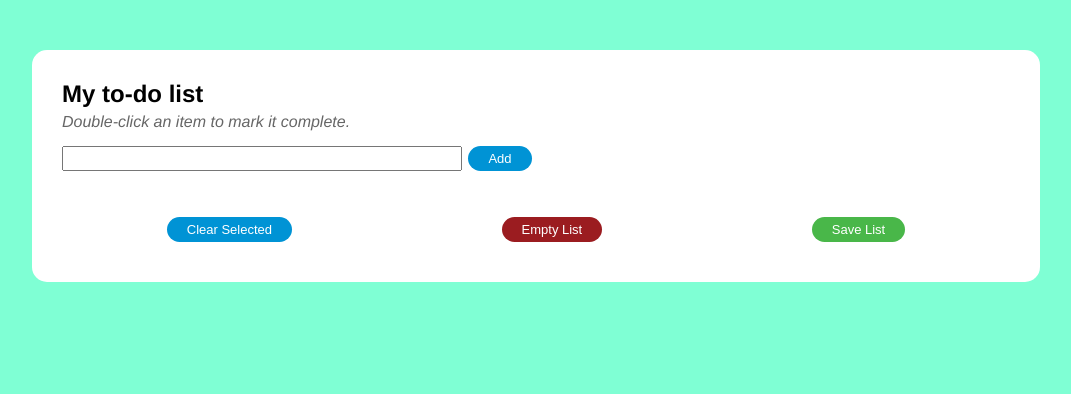
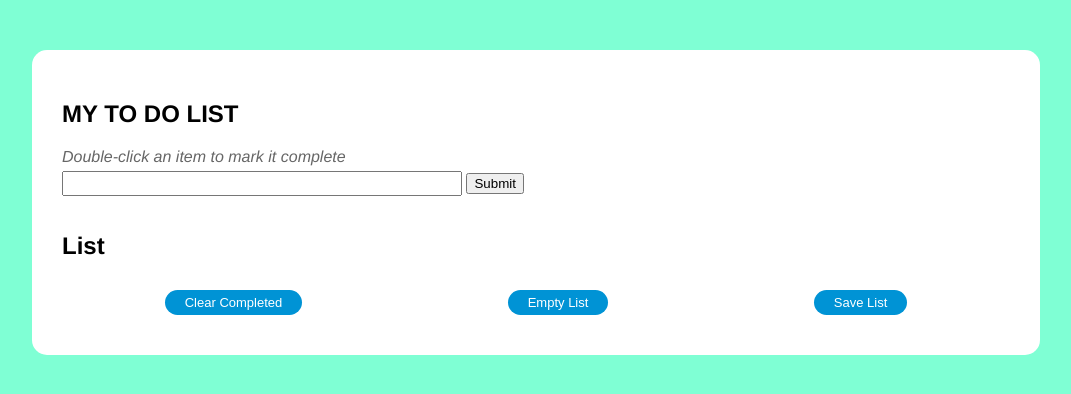
Before and after one commit to abdanyak/to-do-list, a plain HTML site: page index.html in a window 1280 px wide. Shown: the whole page, without its empty margins (104-1175 px from the left). Drawn offline with Linux system fonts and the light colour scheme.

Commit message:
Update index.html

```diff
--- a/index.html
+++ b/index.html
@@ -7,23 +7,33 @@
     <title>To Do List</title>
 </head>
 <body>
-    <div class="todo-wrapper">
-        <h2>My to-do list</h2>
-        <p>Double-click an item to mark it complete.</p>
+    <main>
+        <div class="todo-wrapper">
+            <section class="container-add">
+                <div class="header-add">
+                    <h1>MY TO DO LIST</h1>
+                    <p>Double-click an item to mark it complete</p>
+                </div>
+                <form name="todo-adder" class="submit-add">
+                    <input type="text" id="todo-entry-box">
+                    <button id="add-button" class="form-button">Submit</button>
+                </form>
+            </section>
 
-        <form name="todo-adder">
-            <input type="text" id="todo-entry-box" />
-        </form>
-        <button id="add-btn" class="pretty-button">Add</button>
-        <br />
-        <ol id="todo-list">
-        </ol>
-        <div id="control-wrapper">
-            <button id="clear-btn" onclick="clearSelectedToDoItems()" class="pretty-button">Clear Selected</button>
-            <button id="empty-btn" onclick="emptyList()" class="pretty-button">Empty List</button>
-            <button id="save-btn" onclick="saveList()" class="pretty-button">Save List</button>
+            <section class="list-content">
+                <h1>List</h1>
+                <ol id="todo-list">
+                    <!-- isi -->
+                </ol>
+                <div id="control-wrapper" class="control-button">
+                    <button id="clear-completed-button" onclick="clearCompletedToDoItems()" class="pretty-button">Clear
+                        Completed</button>
+                    <button id="empty-button" onclick="emptyList()" class="pretty-button">Empty List</button>
+                    <button id="save-button" onclick="saveList()" class="pretty-button">Save List</button>
+                </div>
+            </section>
         </div>
-    </div>
+    </main>
 
     <script src="script.js"></script>
 
```
